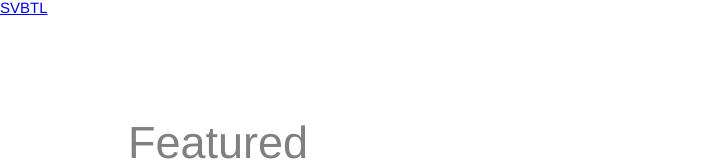
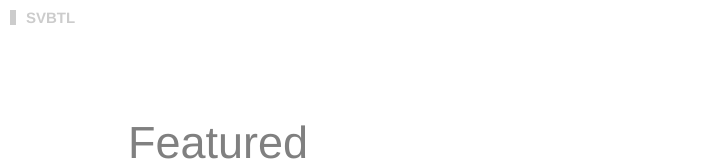
Before and after one commit to Brenan/Svbtle, a plain HTML site: page index.html in a window 1280 px wide. Shown: the top 161 px of the page, without its empty margins (0-702 px from the left). Drawn offline with Linux system fonts and the light colour scheme.

Commit message:
made the logo a little better

```diff
--- a/css/style.css
+++ b/css/style.css
@@ -6,7 +6,15 @@ body{
 	font-size: 15px;
 }
 
-
+.logo {
+	border-left:6px solid #ccc;
+	color:#ccc;
+	font-weight: bold;
+	padding-left:10px;
+	margin-left:10px;
+	position:relative;
+	top:10px;
+}
 
 /*left column*/
 #leftnav {
--- a/index.html
+++ b/index.html
@@ -6,7 +6,7 @@
 	</header>
 	<body>
 		<section id="leftnav">
-			<a href="#">SVBTL</a>
+			<div class="logo">SVBTL</div>
 		</section>
 
 		<section id="main">
```
